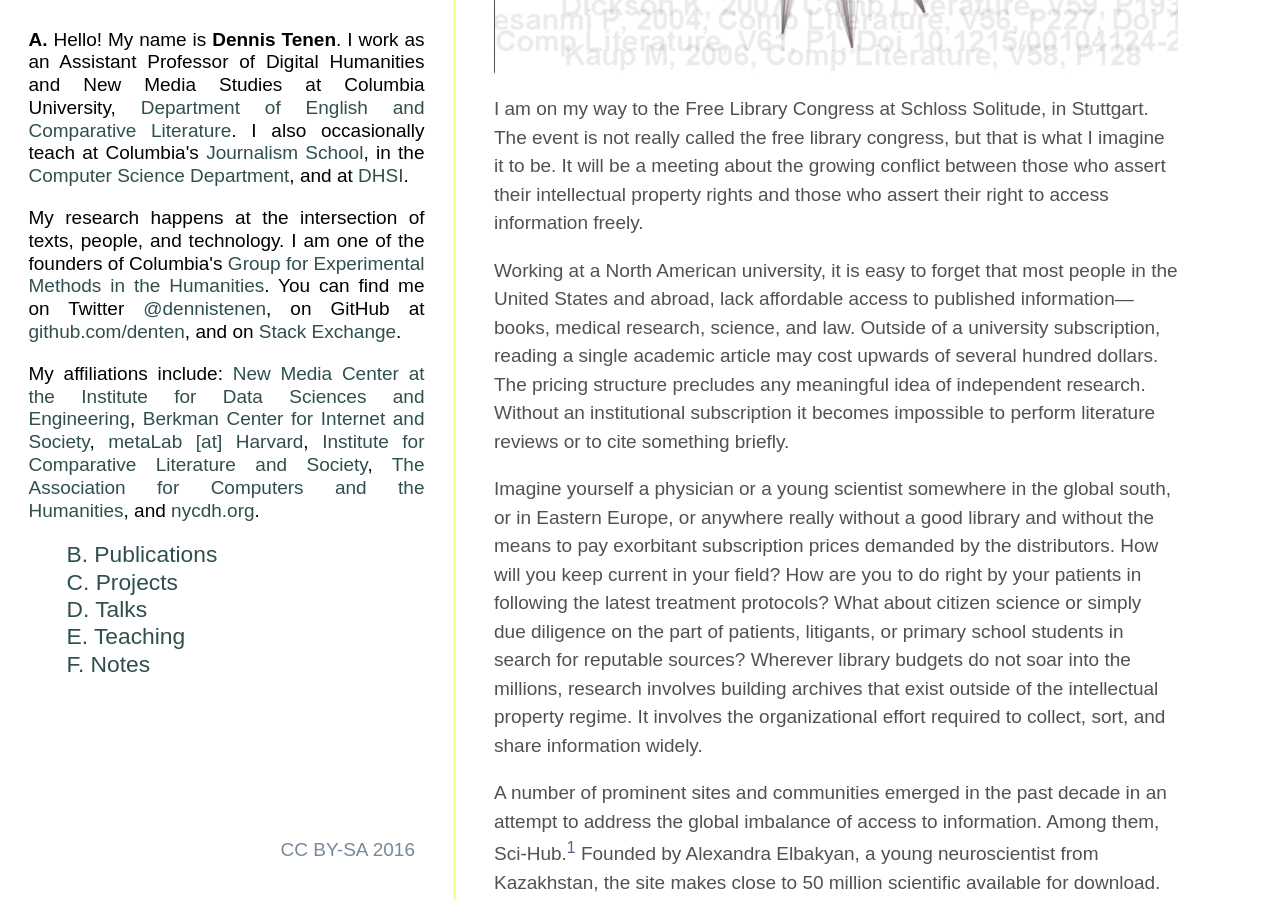
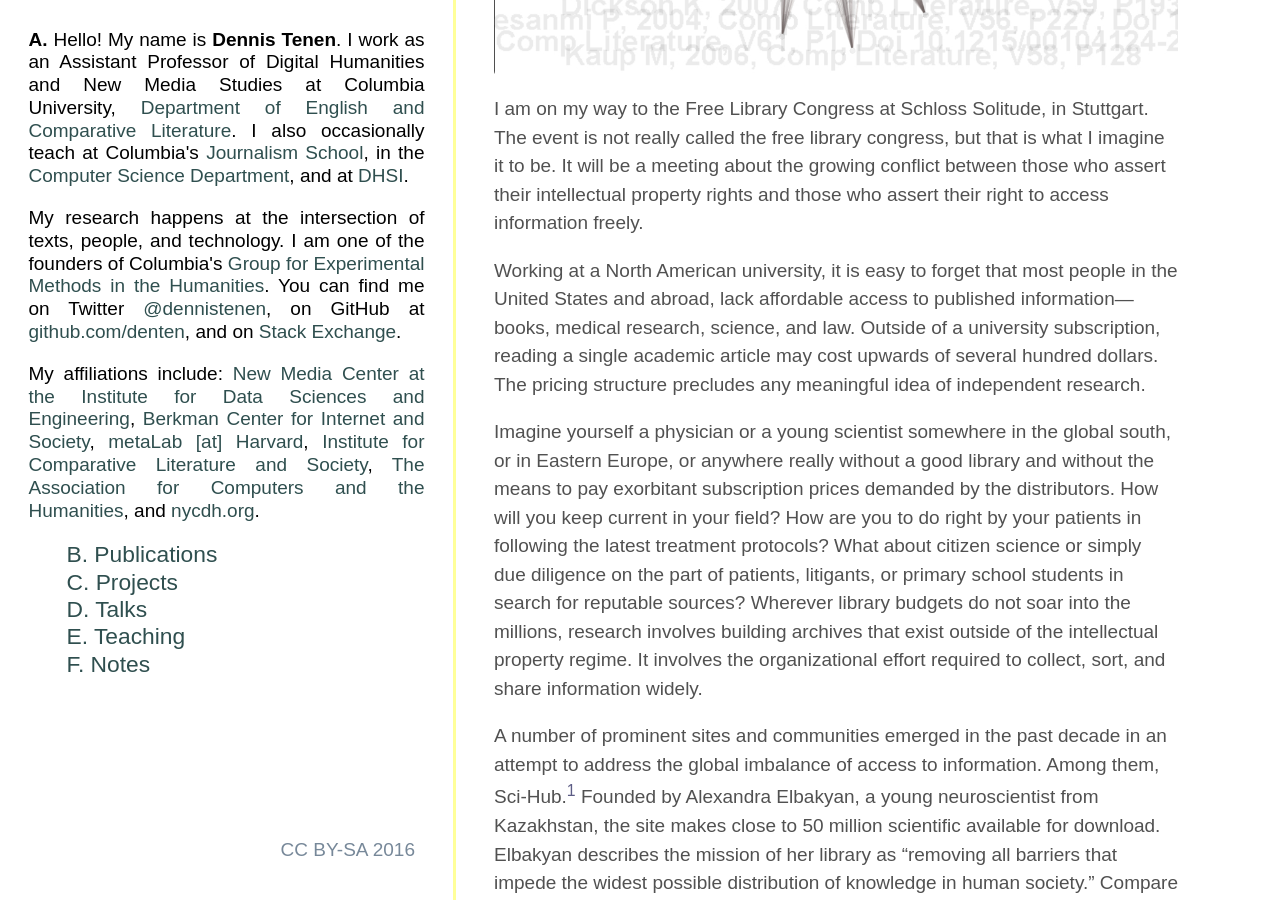
Before and after one commit to denten/denten.github.io, a Jekyll site: the page built from _posts/2016-02-17-free-library-congress.md, in a window 1280 px wide and 900 px high, scrolled down 615 px. Built offline with Jekyll 4.4.1, drawn with Linux system fonts in a browser that asks for light colours; some web fonts are replaced.

```diff
--- a/_posts/2016-02-17-free-library-congress.md
+++ b/_posts/2016-02-17-free-library-congress.md
@@ -30,8 +30,7 @@
 information---books, medical research, science, and law. Outside of a
 university subscription, reading a single academic article may cost upwards of
 several hundred dollars. The pricing structure precludes any meaningful idea
-of independent research. Without an institutional subscription it becomes
-impossible to perform literature reviews or to cite something briefly.
+of independent research.
 
 Imagine yourself a physician or a young scientist somewhere in the global
 south, or in Eastern Europe, or anywhere really without a good library and
```
